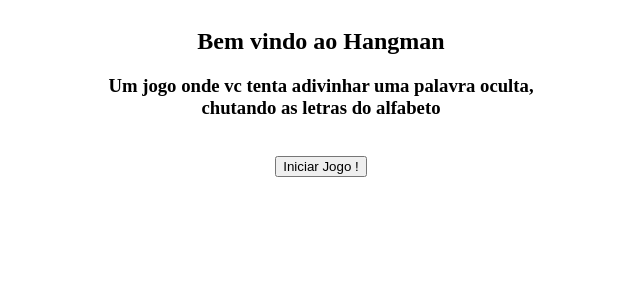
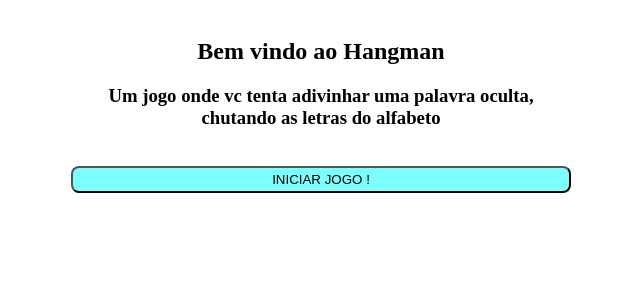
Before and after one commit to hverton1a/hangman, a React (Create React App) app in the folder frontend/hangman/: page / in a window 1280 px wide. Shown: the top 300 px of the page, without its empty margins (319-959 px from the left). Built offline with nearby package versions, Linux system fonts and the light colour scheme; no server answers; the HTML template or start-up script is replaced by a standard one.

Commit message:
Minor css adjustment

```diff
--- a/frontend/hangman/src/components/screens/StartScreen.jsx
+++ b/frontend/hangman/src/components/screens/StartScreen.jsx
@@ -1,3 +1,4 @@
+
 function StartScreen(props){
     return (
         <div>
--- a/frontend/hangman/src/styles/Card.css
+++ b/frontend/hangman/src/styles/Card.css
@@ -4,4 +4,16 @@
     max-width: 500px;
     min-width: 300px;
     min-height: 300px;
+    padding: 10px;
 }
+
+button{
+    padding:4px;
+    width:100%;
+    background-color: rgb(123, 255, 255);
+    font-weight: 500;
+    margin-left: auto;
+    margin-right: auto;
+    border-radius: 8px;
+    text-transform:uppercase;
+}
```
